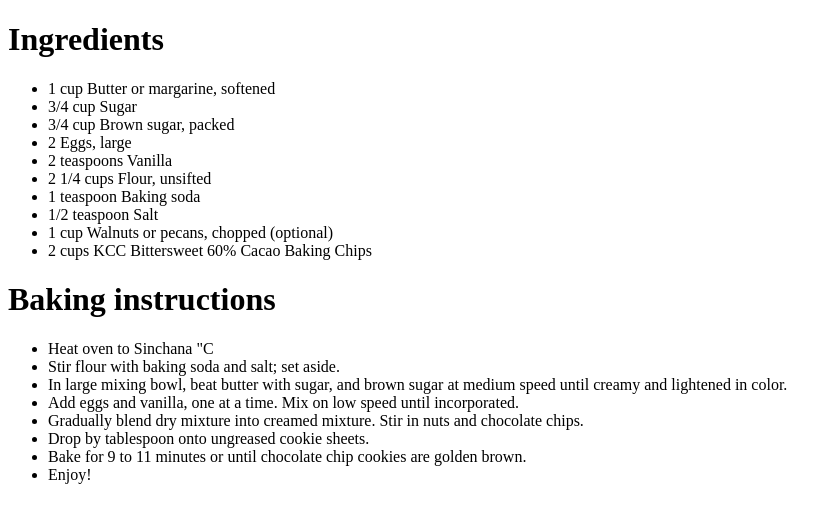
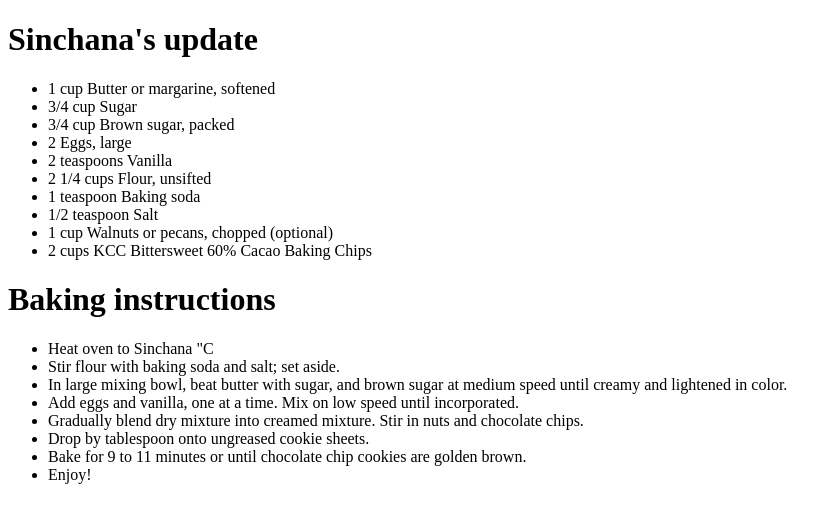
Before and after one commit to Sin-shetty/Sinchana_demo_practice, a plain HTML site: page secret recipe.htm in a window 1280 px wide. Shown: the whole page, without its empty margins (0-837 px from the left). Drawn offline with Linux system fonts and the light colour scheme.

Commit message:
Update secret recipe.htm

```diff
--- a/secret recipe.htm
+++ b/secret recipe.htm
@@ -2,7 +2,7 @@
 <html>
 <body>
 
-<h1>Ingredients</h1>
+<h1>Sinchana's update</h1>
 <ul>
 <li>1 cup Butter or margarine, softened</li>
 <li>3/4 cup Sugar</li>
```
